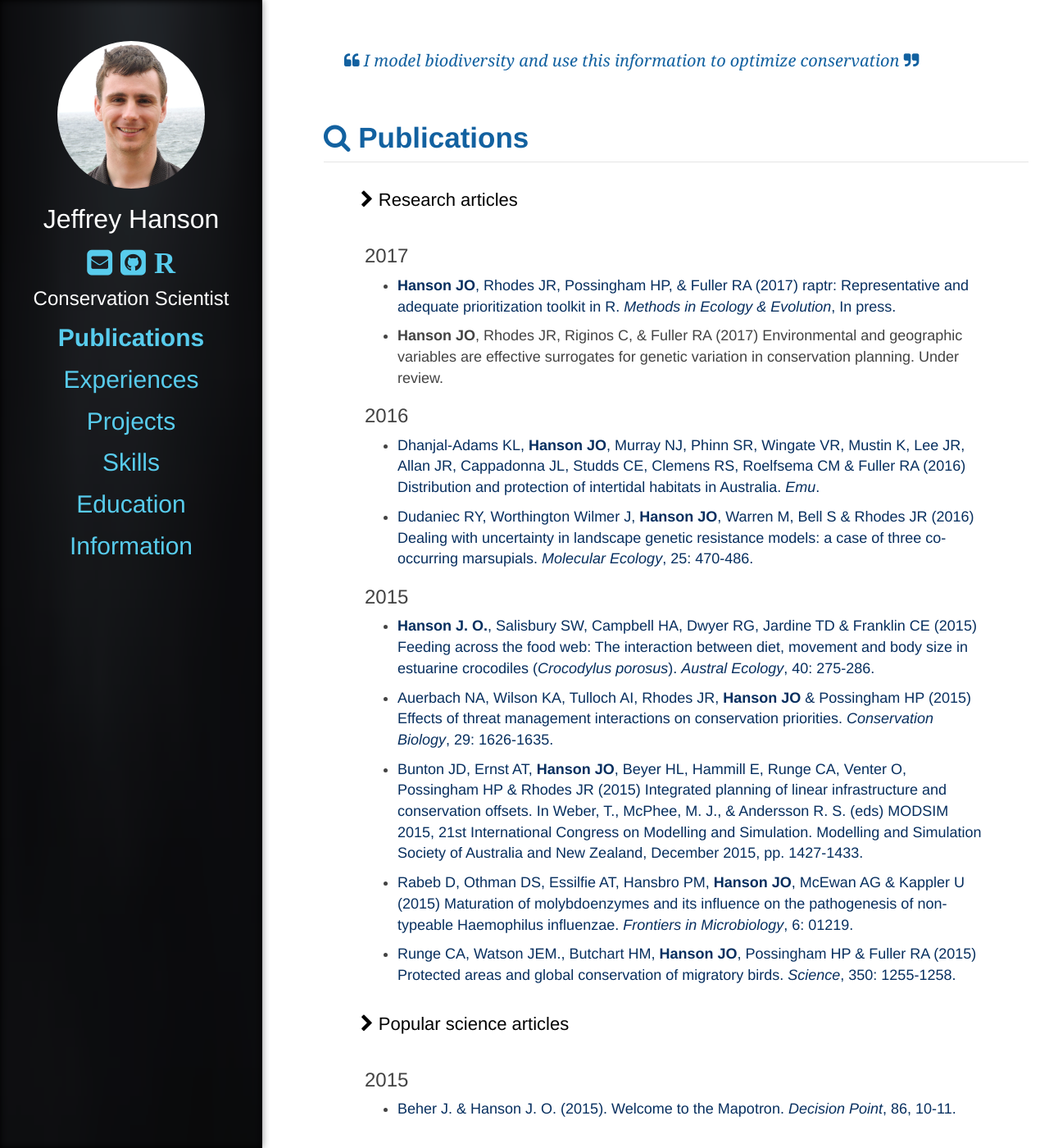
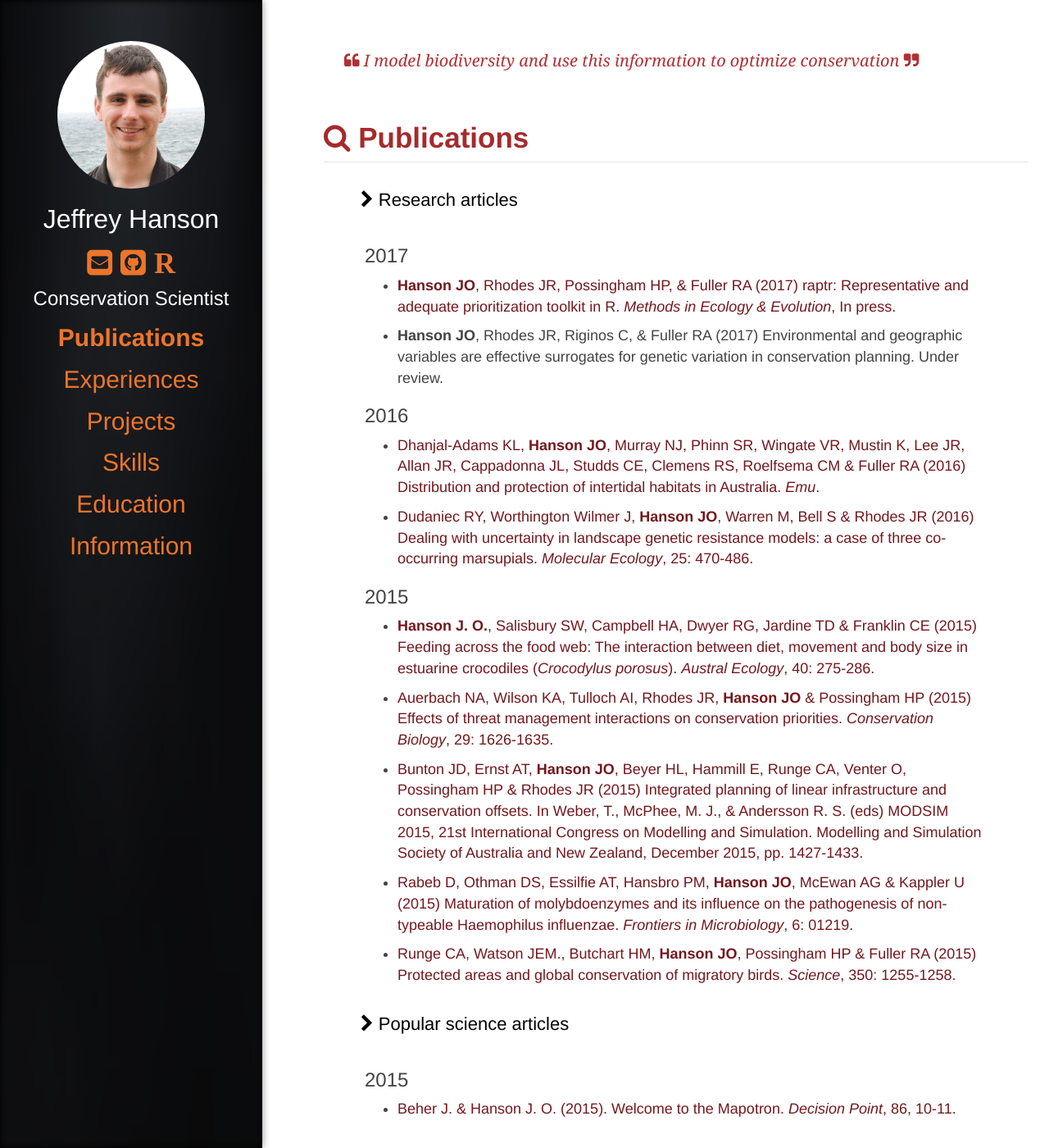
Before and after one commit to jeffreyhanson/jeffreyhanson.github.io, a Jekyll site: the page built from index.html, in a window 1280 px wide and 1400 px high. Shown: the whole window at 82% size. Built offline with Jekyll 4.4.1, drawn with Linux system fonts in a browser that asks for light colours; nearby versions of some CDN libraries.

Commit message:
update colors

```diff
--- a/css/extra.css
+++ b/css/extra.css
@@ -3,3 +3,12 @@
 	font-weight: bold;
 	content: 'R'
 }
+
+/* update colors  */
+$link-color                       : #072F5F;
+$link-color-hover                 : #3895D3;
+$panel-link-color-hover           : #3895D3;
+$panel-link-color                 : #58CCED;
+$content-quote-color              : #072F5F;
+$content-title-text-color         : #58CCED;
+$content-pdf-button-color-hover   : #58CCED;
--- a/css/main.scss
+++ b/css/main.scss
@@ -20,8 +20,8 @@
 
 
 /* -- >links */
-$link-color                       : #072F5F;
-$link-color-hover                 : #58CCED;
+$link-color                       : $boba-red;
+$link-color-hover                 : $boba-orange;
 
 /* --> Fonts */
 $font-global                      : 'HelveticaNeue-Light', 'Helvetica Neue Light', 'Helvetica Neue', Arial, Helvetica, sans-serif;
@@ -41,8 +41,8 @@ $background-image : "/assets/panel.jpg"; /*Need to be local (in assets forlder)*
 $panel-text-color                 : white;
 $panel-summary-color              : white;
 
-$panel-link-color                 : #58CCED;
-$panel-link-color-hover           : #3895D3;
+$panel-link-color                 : $boba-orange;
+$panel-link-color-hover           : $boba-red-light;
 $panel-nav-color-hover        : transparent;
 
 /* --> background */
@@ -66,8 +66,8 @@ $content-nav-height-to-remove   : 730px; // $screen-sm-min + 30 (30+/- if custom
 $content-background-color         : white;
 $content-text-color               : black;
 
-$content-quote-color              : #1261A0;
-$content-title-text-color         : #1261A0;
+$content-quote-color              : $boba-red-light-o;
+$content-title-text-color         : $boba-red-light;
 $content-post-title-color         : $content-text-color;
 $content-post-info-color          : #818181;
 $content-post-color               : #434343;
```
